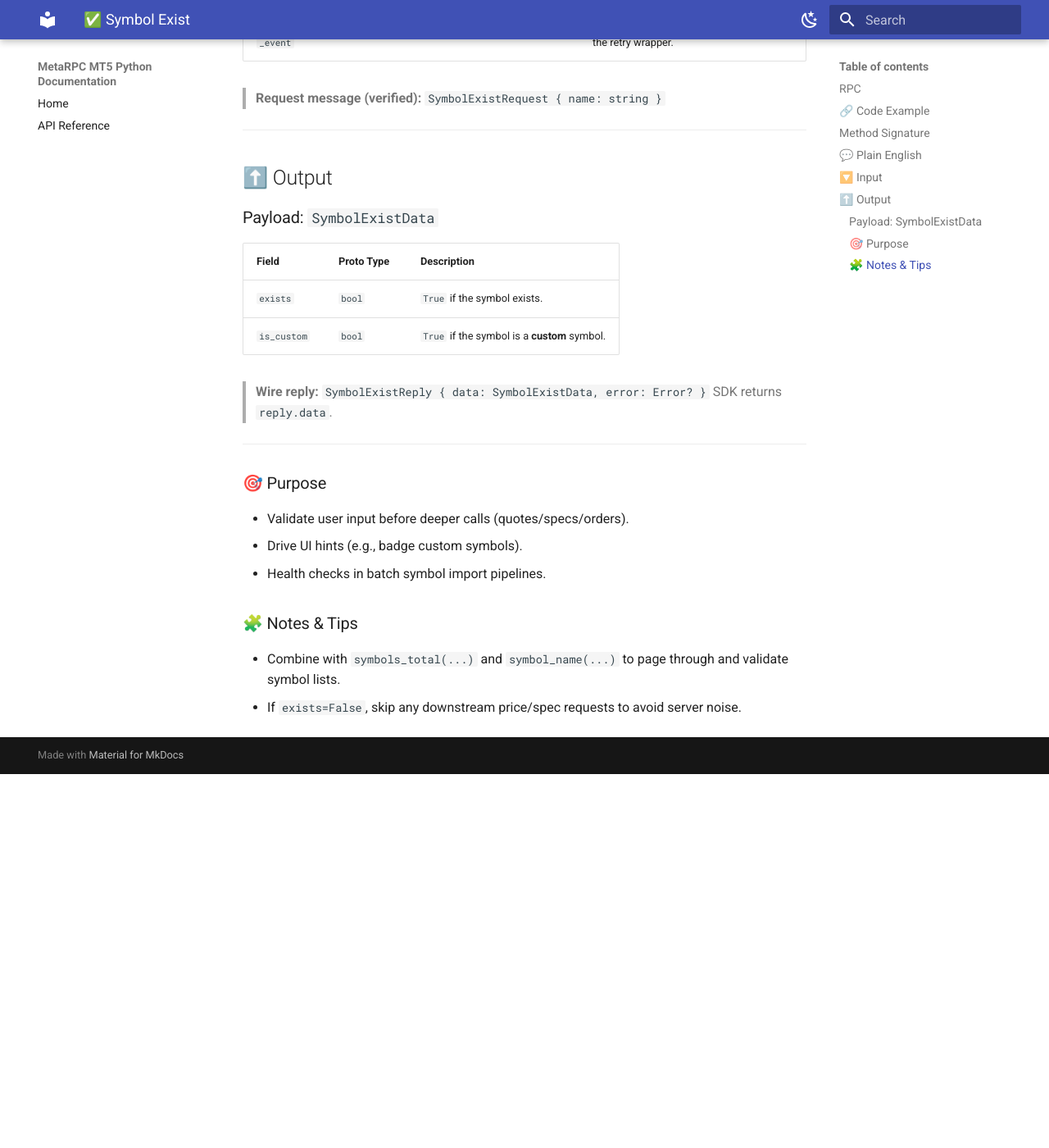
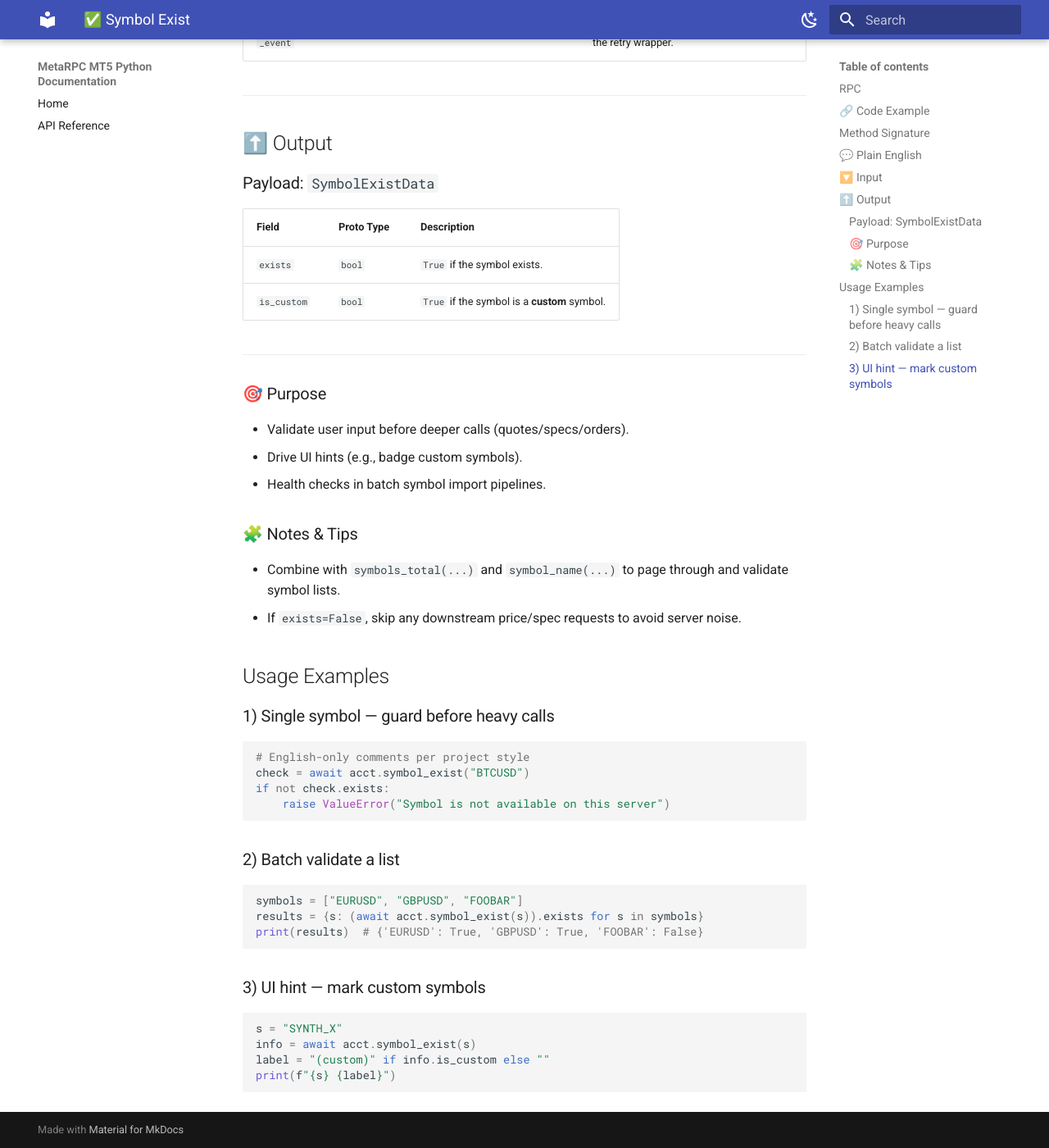
Before and after one commit to MetaRPC/PyMT5, an MkDocs documentation site: the page built from docs/MT5Account/Symbols_and_Market/symbol_exist.md, in a window 1280 px wide and 1400 px high, scrolled down 1777 px. Shown: the whole window at 82% size. Built offline with MkDocs 1.6.1 and Material for MkDocs 9.7.7, drawn with Linux system fonts in a browser that asks for light colours; before the commit the page ends 2721 px from its top, so only the background shows below that.

Commit message:
Update symbol_exist.md

````diff
--- a/docs/MT5Account/Symbols_and_Market/symbol_exist.md
+++ b/docs/MT5Account/Symbols_and_Market/symbol_exist.md
@@ -63,8 +63,6 @@ async def symbol_exist(
 | `deadline`           | \`datetime           | None\`                                            | Absolute per‑call deadline → converted to timeout. |   |
 | `cancellation_event` | \`asyncio.Event      | None\`                                            | Cooperative cancel for the retry wrapper.          |   |
 
-> **Request message (verified):** `SymbolExistRequest { name: string }`
-
 ---
 
 ## ⬆️ Output
@@ -76,11 +74,7 @@ async def symbol_exist(
 | `exists`    | `bool`     | `True` if the symbol exists.                 |
 | `is_custom` | `bool`     | `True` if the symbol is a **custom** symbol. |
 
-> **Wire reply:** `SymbolExistReply { data: SymbolExistData, error: Error? }`
-> SDK returns `reply.data`.
-
 ---
-
 ### 🎯 Purpose
 
 * Validate user input before deeper calls (quotes/specs/orders).
@@ -91,3 +85,31 @@ async def symbol_exist(
 
 * Combine with `symbols_total(...)` and `symbol_name(...)` to page through and validate symbol lists.
 * If `exists=False`, skip any downstream price/spec requests to avoid server noise.
+
+## Usage Examples
+
+### 1) Single symbol — guard before heavy calls
+
+```python
+# English-only comments per project style
+check = await acct.symbol_exist("BTCUSD")
+if not check.exists:
+    raise ValueError("Symbol is not available on this server")
+```
+
+### 2) Batch validate a list
+
+```python
+symbols = ["EURUSD", "GBPUSD", "FOOBAR"]
+results = {s: (await acct.symbol_exist(s)).exists for s in symbols}
+print(results)  # {'EURUSD': True, 'GBPUSD': True, 'FOOBAR': False}
+```
+
+### 3) UI hint — mark custom symbols
+
+```python
+s = "SYNTH_X"
+info = await acct.symbol_exist(s)
+label = "(custom)" if info.is_custom else ""
+print(f"{s} {label}")
+```
````
